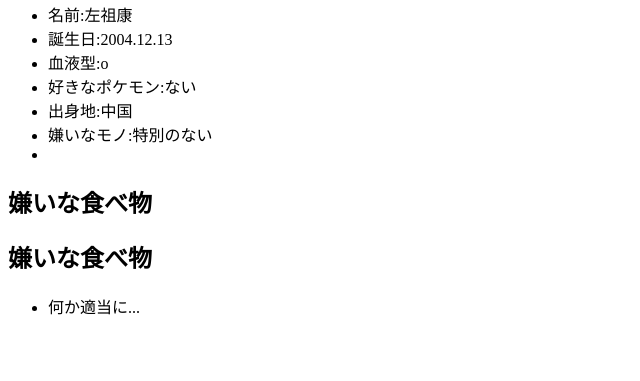
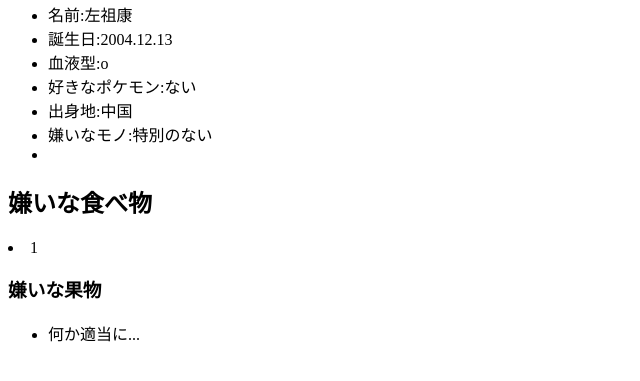
Before and after one commit to SASOKOU/dsprog, a plain HTML site: page index.html in a window 1280 px wide. Shown: the part 87-468 px from the top of the page, without its empty margins (0-640 px from the left). Drawn offline with Linux system fonts and the light colour scheme.

Commit message:
Update index.html to add a list item for disliked fruits

```diff
--- a/index.html
+++ b/index.html
@@ -17,7 +17,10 @@
         </ul>
 
         <h2>嫌いな食べ物</h2>
-        <h2>嫌いな食べ物</h2>
+
+	<li>1</li>
+</ul>
+<h3>嫌いな果物</h3>
 <ul>
 	<li>何か適当に...</li>
 </ul>
```
